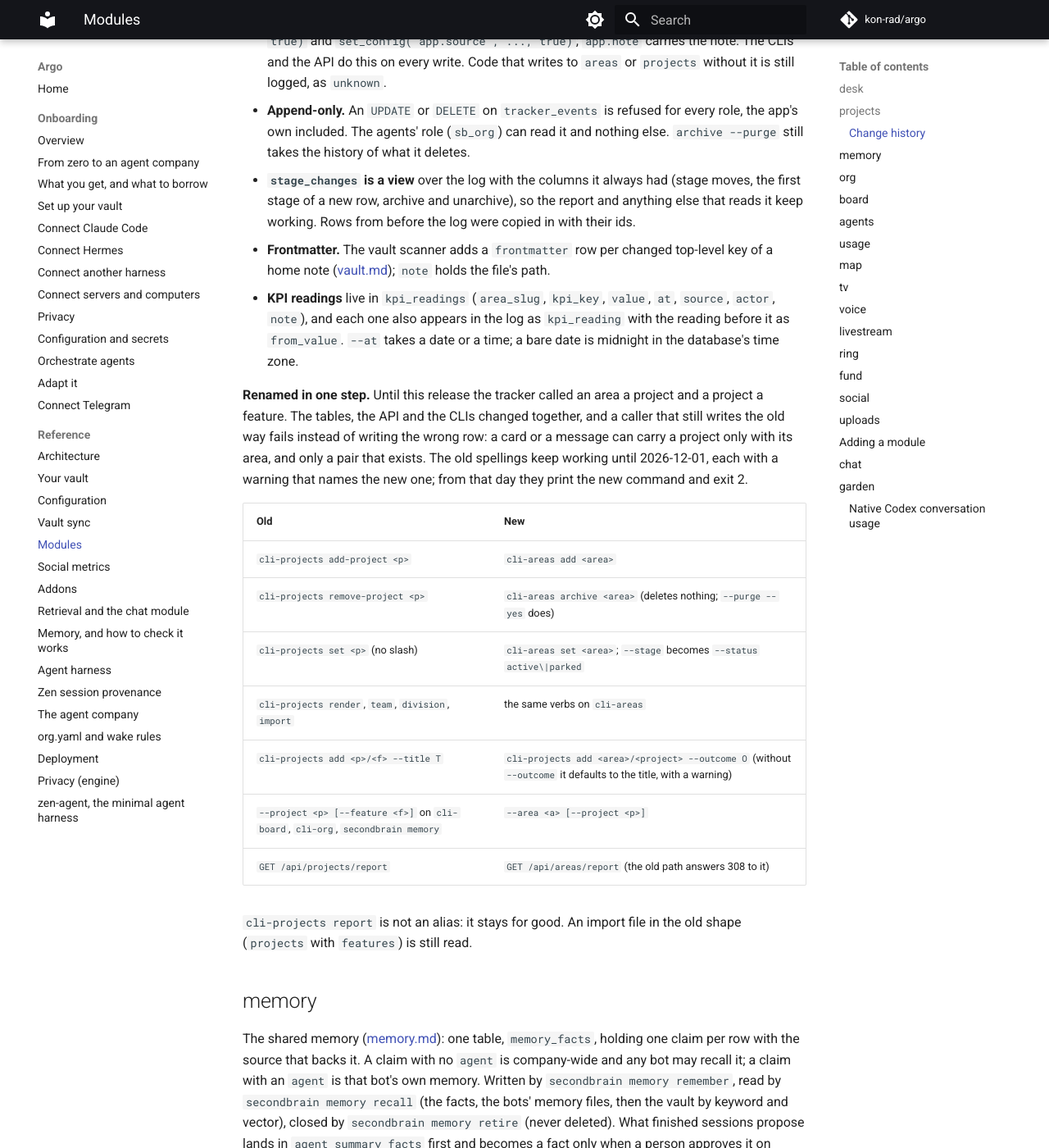
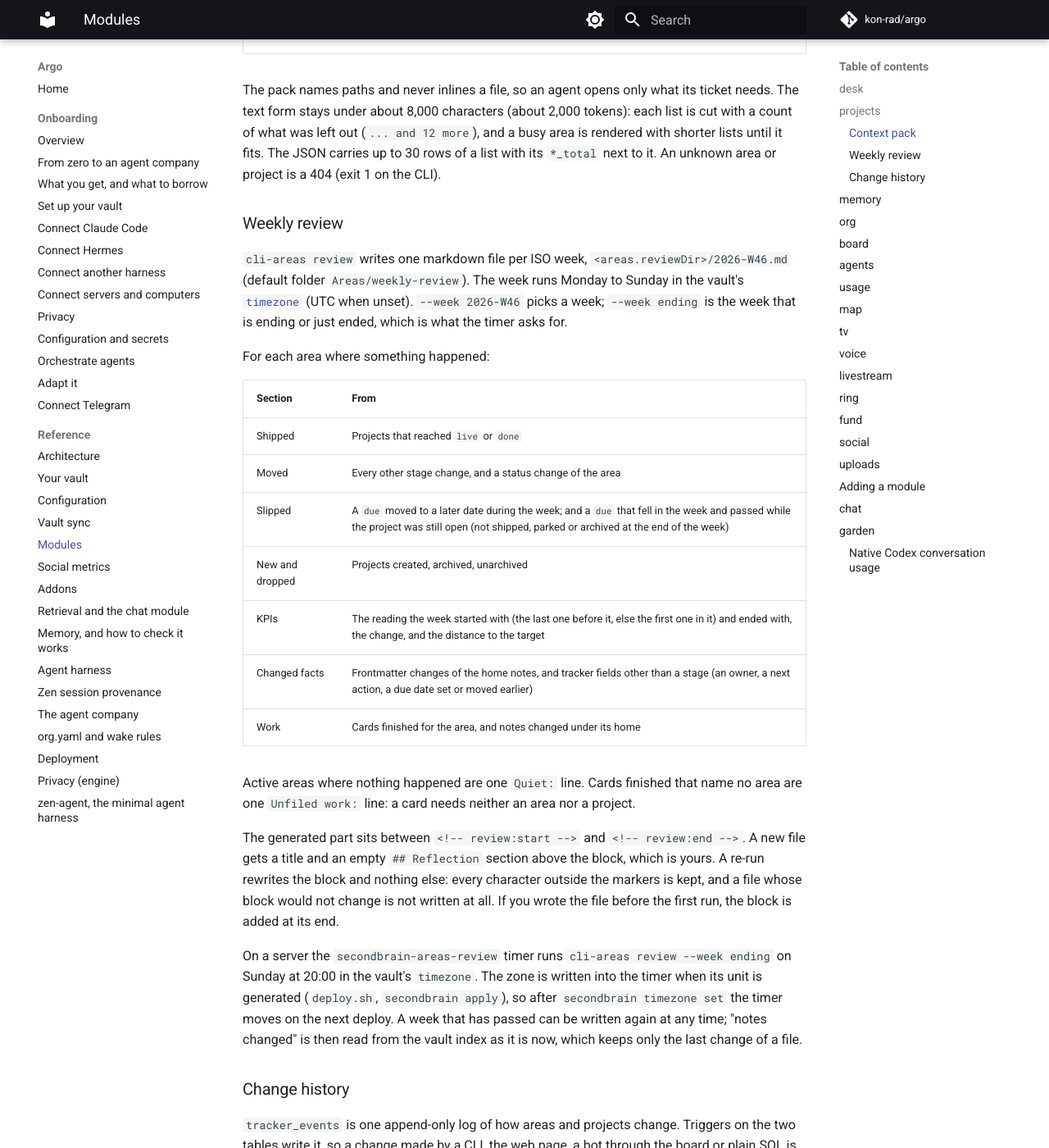
Before and after one commit to kon-rad/argo, an MkDocs documentation site: the page built from docs/modules.md, in a window 1280 px wide and 1400 px high, scrolled down 4213 px. Shown: the whole window at 82% size. Built offline with MkDocs 1.6.1 and Material for MkDocs 9.7.7, drawn with Linux system fonts in a browser that asks for light colours; comment, search, counter and statistics services are not loaded; some of the changed text lies outside the part shown.

Commit message:
docs(projects): the context pack, the weekly review, areas.reviewDir and its timer
Co-Authored-By: Claude Opus 5.5 <noreply@anthropic.com>

```diff
--- a/docs/modules.md
+++ b/docs/modules.md
@@ -50,18 +50,58 @@ A tracker of **areas** and **projects**, the two words PARA uses ([vault.md](vau
 | | |
 |---|---|
 | Page | `/projects`: overview, board (areas with their projects by stage), "needs you", teams, goals |
-| CLI, areas | `cli-areas` (`list`, `report`, `render`, `add`, `set`, `archive`, `unarchive`, `record`, `team`, `division`, `import`) |
+| CLI, areas | `cli-areas` (`list`, `show`, `review`, `report`, `render`, `add`, `set`, `archive`, `unarchive`, `record`, `team`, `division`, `import`) |
 | CLI, projects | `cli-projects` (`list --area --stage --due-before`, `add <area>/<project> --outcome`, `set`, `verify`, `archive`, `unarchive`, `report`): the way agents read and update it |
-| API | `/api/areas` (the board), `/api/areas/report`, `/api/areas/:area`, `/api/areas/:area/projects`, `POST /api/areas/:area/kpis` (one KPI reading: `{ key, value, at?, note? }`), `/api/projects` (across areas; `?area=`, `?stage=`, `?due_before=`, `?archived=1`), `/api/projects/:area/:project`, `.../verifications`, `.../archive`, `.../unarchive` |
+| API | `/api/areas` (the board), `/api/areas/report`, `/api/areas/:area`, `/api/areas/:area/projects`, `GET /api/areas/:area/context` (the context pack, `?project=`), `POST /api/areas/:area/kpis` (one KPI reading: `{ key, value, at?, note? }`), `/api/projects` (across areas; `?area=`, `?stage=`, `?due_before=`, `?archived=1`), `/api/projects/:area/:project`, `.../verifications`, `.../archive`, `.../unarchive` |
 | Kiosk feed | `GET /api/feed/projects` with `PROJECTS_FEED_TOKEN` (read-only). Its path and keys are the ones a kiosk already reads: `projects` lists the areas |
 | Report | `cli-areas render` writes a markdown report to `projects.reportFile` |
 | Project folders | `cli-projects add` creates `<area home>/projects/<project>/README.md` when the area has a home (`cli-areas set <area> --home <path>`), and never overwrites one |
 | Archive | `cli-areas archive <area>`, `cli-projects archive <area>/<project>`: hidden from active views, nothing deleted; `--archived` lists them; `archive --purge --yes` deletes for good |
-| Settings | `goalsFile` in `secondbrain.json` (goals table) |
-| Timers (server) | `projects-render` |
+| Settings | `goalsFile` in `secondbrain.json` (goals table), `projects.reportFile`, `areas.reviewDir` |
+| Timers (server) | `projects-render` (hourly), `areas-review` (Sunday 20:00 in the vault's `timezone`) |
 | Skill | `company-report` |
 | Change history | `tracker_events`: every change to an area or a project, frontmatter changes of home notes, KPI readings (below) |
 | KPIs | `cli-areas record <area> <kpi> <value> [--at D] [--note "why"]`; the keys are the `kpis:` frontmatter of the area's home note |
+| Context pack | `cli-areas show <area> [--project P] [--format text\|json]`: what an agent reads before it works on an area (below) |
+| Weekly review | `cli-areas review [--week YYYY-Www]` writes `<areas.reviewDir>/<week>.md` (below) |
+
+### Context pack
+
+`cli-areas show <area>` prints what an agent with a ticket on an area needs before it starts, and `GET /api/areas/:area/context` returns the same thing as JSON (`--format json` on the CLI).
+
+| Section | From |
+|---|---|
+| What it is | The home note's `description` and the first section of its body |
+| Links | The home note's `links:` frontmatter, as written |
+| Style and assets | The home note's `style:` frontmatter: paths, listed |
+| Goals and KPIs | `goals:` and `kpis:` of the home note, each KPI with its latest reading and its target. An area that defines no KPIs has no `kpis` key and no KPI section |
+| Roadmap | The open projects (`idea` to `testing`), by due date: outcome, stage, due, next action |
+| Recent | The last 14 days: rows of the change history, cards finished, files changed under the area's home (from the vault index) |
+| Project | With `--project <slug>` (or `show <area>/<project>`, or `?project=` on the API): the project's row, the first section of its README, its newest verifications |
+
+The pack names paths and never inlines a file, so an agent opens only what its ticket needs. The text form stays under about 8,000 characters (about 2,000 tokens): each list is cut with a count of what was left out (`... and 12 more`), and a busy area is rendered with shorter lists until it fits. The JSON carries up to 30 rows of a list with its `*_total` next to it. An unknown area or project is a 404 (exit 1 on the CLI).
+
+### Weekly review
+
+`cli-areas review` writes one markdown file per ISO week, `<areas.reviewDir>/2026-W46.md` (default folder `Areas/weekly-review`). The week runs Monday to Sunday in the vault's [`timezone`](timezone.md) (UTC when unset). `--week 2026-W46` picks a week; `--week ending` is the week that is ending or just ended, which is what the timer asks for.
+
+For each area where something happened:
+
+| Section | From |
+|---|---|
+| Shipped | Projects that reached `live` or `done` |
+| Moved | Every other stage change, and a status change of the area |
+| Slipped | A `due` moved to a later date during the week; and a `due` that fell in the week and passed while the project was still open (not shipped, parked or archived at the end of the week) |
+| New and dropped | Projects created, archived, unarchived |
+| KPIs | The reading the week started with (the last one before it, else the first one in it) and ended with, the change, and the distance to the target |
+| Changed facts | Frontmatter changes of the home notes, and tracker fields other than a stage (an owner, a next action, a due date set or moved earlier) |
+| Work | Cards finished for the area, and notes changed under its home |
+
+Active areas where nothing happened are one `Quiet:` line. Cards finished that name no area are one `Unfiled work:` line: a card needs neither an area nor a project.
+
+The generated part sits between `<!-- review:start -->` and `<!-- review:end -->`. A new file gets a title and an empty `## Reflection` section above the block, which is yours. A re-run rewrites the block and nothing else: every character outside the markers is kept, and a file whose block would not change is not written at all. If you wrote the file before the first run, the block is added at its end.
+
+On a server the `secondbrain-areas-review` timer runs `cli-areas review --week ending` on Sunday at 20:00 in the vault's `timezone`. The zone is written into the timer when its unit is generated (`deploy.sh`, `secondbrain apply`), so after `secondbrain timezone set` the timer moves on the next deploy. A week that has passed can be written again at any time; "notes changed" is then read from the vault index as it is now, which keeps only the last change of a file.
 
 ### Change history
 
```
Also changed, not shown: app/README.md (+1 -0 lines), docs/configuration.md (+1 -0 lines), docs/deployment.md (+1 -0 lines), docs/timezone.md (+2 -0 lines), docs/vault.md (+1 -0 lines).
